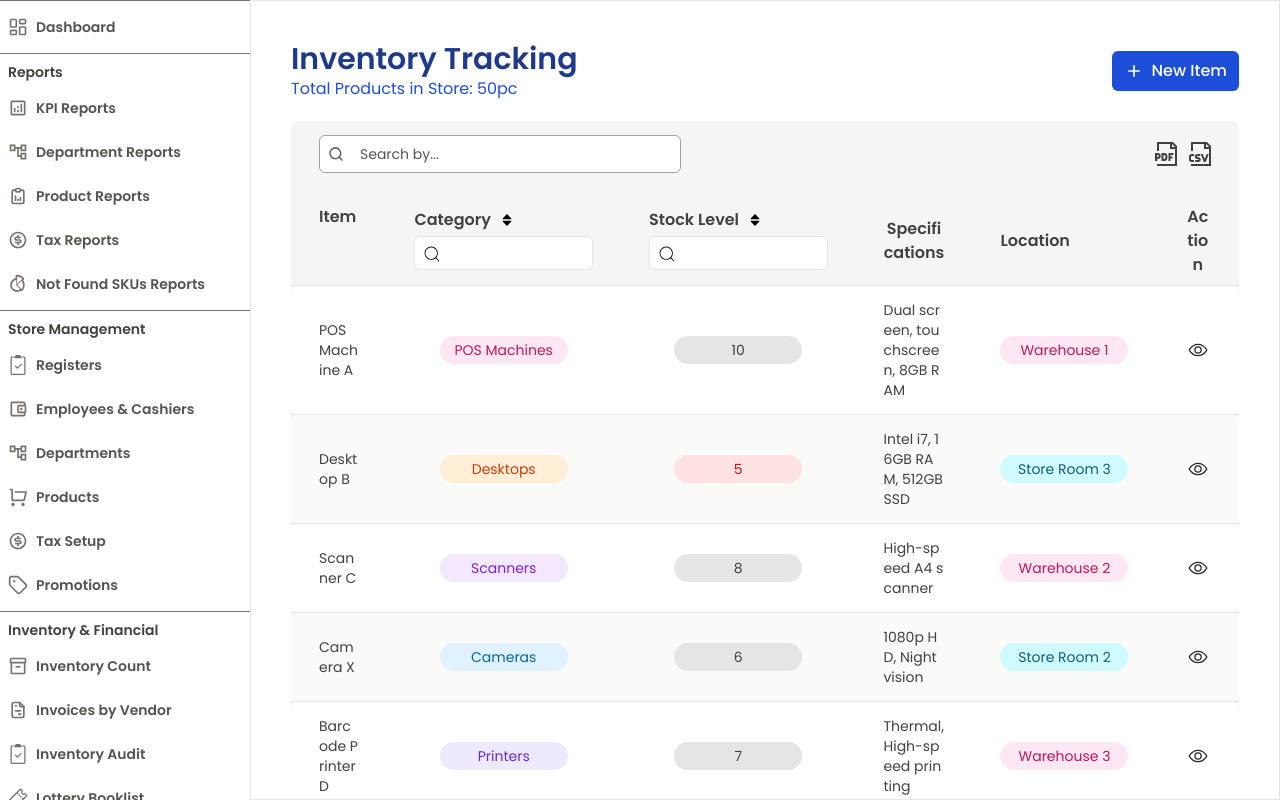
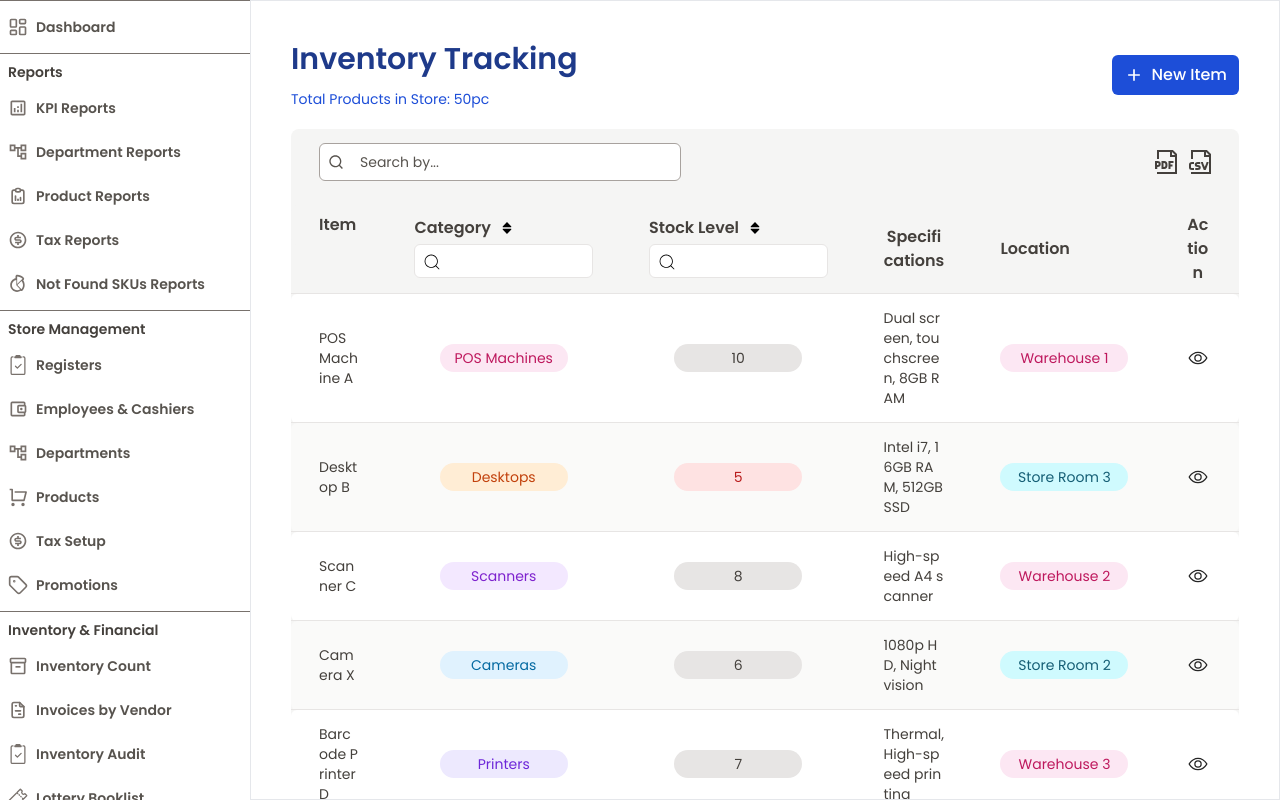
Before and after one commit to QuaziSamiha/BizManagerPro, a Next.js app: page /user-management/inventory-management in a window 1280 px wide. Built offline with nearby package versions, Linux system fonts and the light colour scheme; no server answers.

Commit message:
home page almost done

```diff
--- a/src/components/ui/share/mainHeading/MainHeading.tsx
+++ b/src/components/ui/share/mainHeading/MainHeading.tsx
@@ -21,9 +21,9 @@
   return (
     <>
       <div className="flex justify-between items-center">
-        <div>
+        <div className="flex flex-col gap-3">
           <p className="font-semibold text-blue-900 text-3xl">{headerName}</p>
-          <p className="text-blue-700 font-normal">
+          <p className="text-blue-700 font-normal text-sm">
             {subHeader}
           </p>
         </div>
@@ -49,59 +49,3 @@
 };
 
 export default MainHeading;
-
-
-
-// import { MdAdd } from "react-icons/md";
-// import {
-//   Dialog,
-//   DialogContent,
-//   DialogHeader,
-//   DialogTitle,
-//   DialogTrigger,
-// } from "../../dialog";
-// import { IMainHeading } from "@/interfaces/share";
-
-// const MainHeading: React.FC<IMainHeading> = ({
-//   headerName,
-//   subHeader,
-//   open,
-//   setOpen,
-//   buttonName,
-//   ButtonIcon = MdAdd,
-//   children,
-//     modalTitle = "New " + headerName,
-// }) => {
-//   return (
-//     <>
-//       <div className="flex justify-between items-center">
-//         <div>
-//           <p className="font-bold text-blackSecondary text-2xl">{headerName}</p>
-//           <p className="text-blackSecondary text-opacity-60 font-medium">
-//             {subHeader}
-//           </p>
-//         </div>
-
-//         <Dialog open={open} onOpenChange={setOpen}>
-//           <DialogTrigger className="">
-//             <div className="bg-violetAltSecondary select-none px-3 py-2 rounded-md font-medium text-white text-base flex justify-center items-center gap-2">
-//               {<ButtonIcon fontSize={20} />}
-//               {buttonName}
-//             </div>
-//           </DialogTrigger>
-
-//           <DialogContent className="bg-white w-[90vh] max-h-[90vh] overflow-y-auto scrollbar">
-//             <DialogHeader>
-//               <DialogTitle className="text-violetQuaternary font-semibold text-2xl">
-//                 {modalTitle}
-//               </DialogTitle>
-//             </DialogHeader>
-//             {children}
-//           </DialogContent>
-//         </Dialog>
-//       </div>
-//     </>
-//   );
-// };
-
-// export default MainHeading;
```
